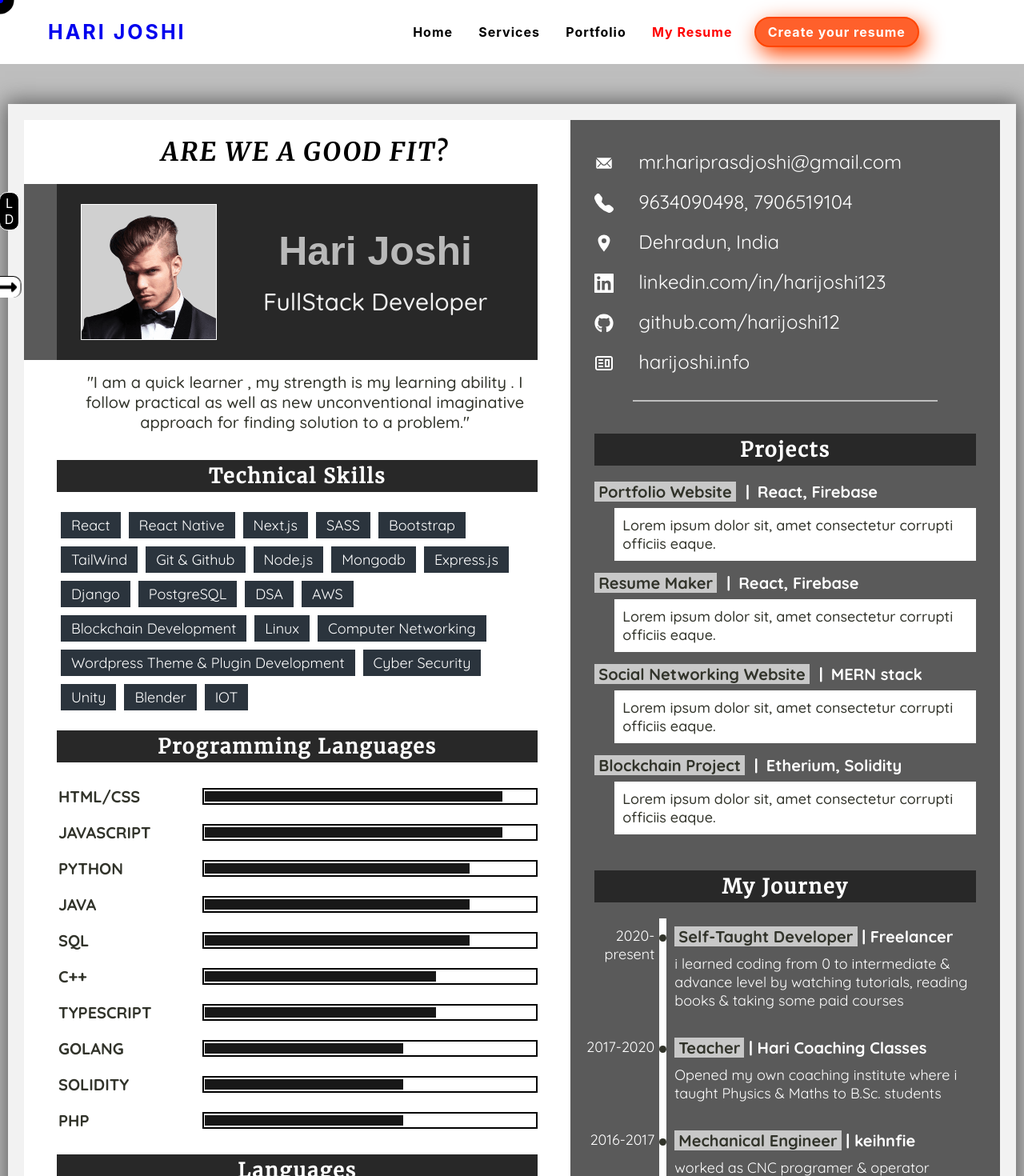
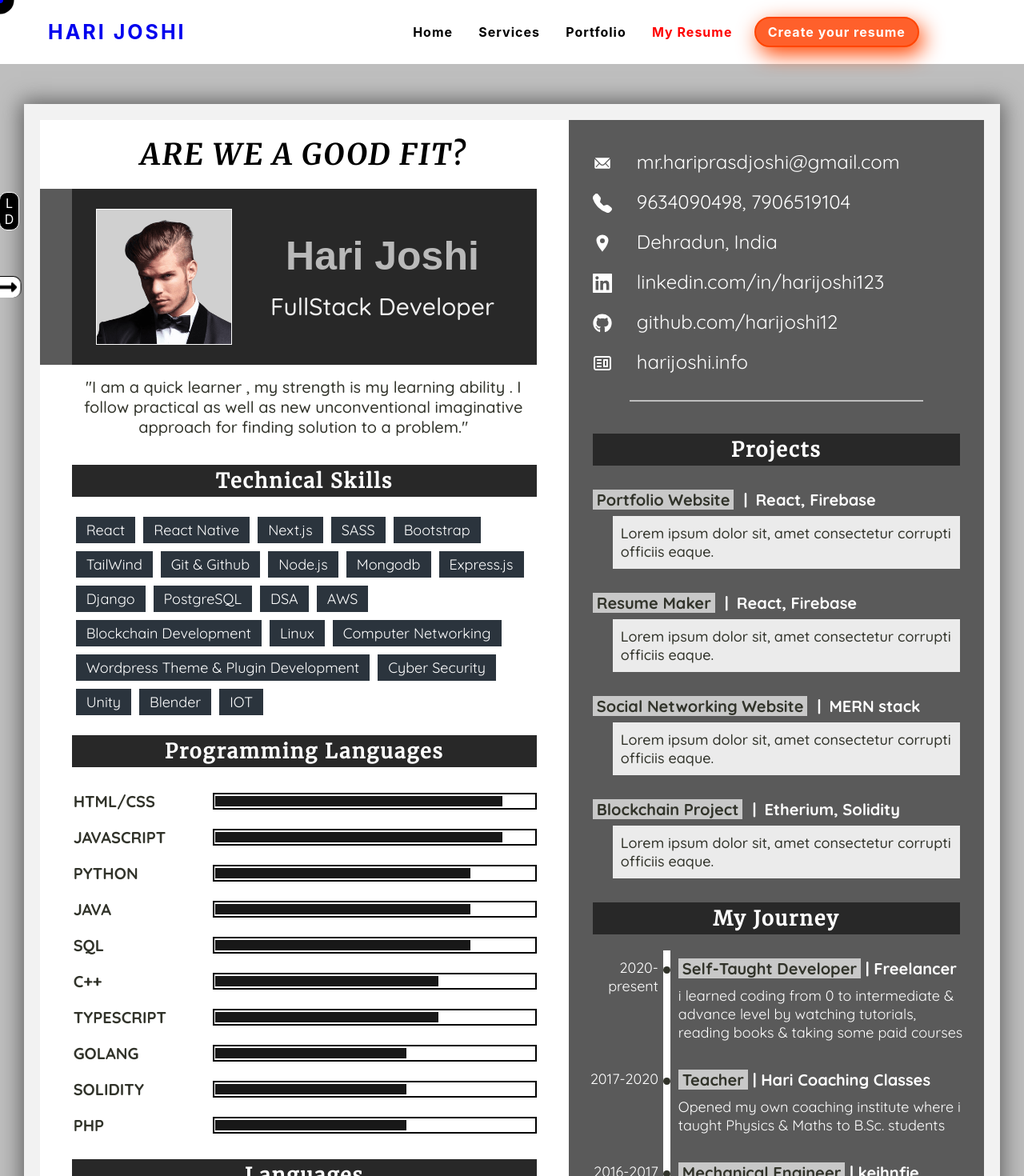
Before and after one commit to harijoshi12/my-portfolio, a React (Create React App) app: page /my-resume in a window 1280 px wide. Shown: the top 1470 px of the page at 80% size. Built offline with nearby package versions, Linux system fonts and the light colour scheme.

Commit message:
resume structure complete

```diff
--- a/package.json
+++ b/package.json
@@ -6,6 +6,8 @@
     "@testing-library/jest-dom": "^5.16.4",
     "@testing-library/react": "^13.3.0",
     "@testing-library/user-event": "^13.5.0",
+    "html2canvas": "^1.4.1",
+    "jspdf": "^2.5.1",
     "react": "^18.1.0",
     "react-dom": "^18.1.0",
     "react-icons": "^4.4.0",
--- a/src/pages/myResume/MyResumePage.js
+++ b/src/pages/myResume/MyResumePage.js
@@ -8,7 +8,7 @@ import { PersonalInfo, ContactDetail, TechnicalSkill, ProgLang, Lang, ProjectIte
 function MyResumePage() {
   return (
     <section id={styles.myResumePage}>
-      <div className={styles.secWrapper}>
+      <div className={styles.resumeWrapper}>
         <div className={styles.myResume}>
           {/* left section */}
           <div className={styles.left}>
--- a/src/pages/myResume/MyResumePage.module.css
+++ b/src/pages/myResume/MyResumePage.module.css
@@ -1,7 +1,7 @@
-#myResumePage .secWrapper {
+#myResumePage .resumeWrapper {
   max-width: 1400px;
   width: 100%;
-  padding: 30px 0;
+  padding: 30px;
 }
 
 #myResumePage .secTitle {
@@ -52,8 +52,10 @@
   background-color: #f2f2f2;
   -webkit-box-shadow: 0px 0px 25px 4px #646464;
           box-shadow: 0px 0px 25px 4px #646464;
-  width: 1260px;
-  height: 1782px;
+  max-height: -webkit-fit-content;
+  max-height: -moz-fit-content;
+  max-height: fit-content;
+  width: 100%;
 }
 
 #myResumePage .myResume .left {
@@ -71,8 +73,8 @@
 }
 
 #myResumePage .myResume .left .personalInfo .resumeTitle {
-  font-size: 2rem;
-  margin-left: 60px;
+  font-size: 2.3rem;
+  margin-left: 6%;
   color: black;
   text-align: center;
   text-transform: uppercase;
@@ -156,7 +158,7 @@
 #myResumePage .myResume .left .personalInfo .tagline {
   padding: 15px 0;
   font-size: 20px;
-  margin-left: 60px;
+  margin-left: 6%;
   font-weight: 500;
   color: #31332a;
   text-align: center;
@@ -314,8 +316,12 @@
   margin-top: 20px;
 }
 
+#myResumePage .myResume .right .projects .projectItem:last-child {
+  margin-bottom: 0;
+}
+
 #myResumePage .myResume .right .projects .projectItem {
-  margin-bottom: 15px;
+  margin: 30px 0;
   font-family: "Quicksand", sans-serif;
 }
 
@@ -343,7 +349,7 @@
 
 #myResumePage .myResume .right .projects .projectItem .desc {
   color: #31332a;
-  background-color: white;
+  background-color: #ebebeb;
   font-size: 18px;
   font-weight: 500;
   padding: 10px;
@@ -364,11 +370,13 @@
 }
 
 #myResumePage .myResume .right .myJourney .myJourneyItem {
+  margin-right: -10px;
   position: relative;
   width: 83%;
   border-left: 9px solid white;
   color: white;
   padding: 10px;
+  padding-right: 0;
   padding-bottom: 25px;
   font-family: "Quicksand", sans-serif;
 }
@@ -424,4 +432,31 @@
   font-size: 20px;
   margin: 5px;
 }
+
+@media only screen and (min-width: 1300px) and (max-width: 1600px) {
+  #myResumePage .myResume {
+    width: 1260px;
+    height: 1782px;
+    max-height: 1782px;
+    min-height: 1782px;
+  }
+}
+
+@media only screen and (max-width: 1100px) {
+  #myResumePage .resumeWrapper {
+    padding: 20px;
+  }
+  #myResumePage .myResume .left .personalInfo .resumeTitle {
+    font-size: 2rem;
+  }
+  #myResumePage .myResume .left .personalInfo .imgboxOuter .imgboxInner .myinfo .myName {
+    font-size: 40px;
+  }
+  #myResumePage .myResume .left .personalInfo .imgboxOuter .imgboxInner .myinfo .profession {
+    font-size: 22px;
+  }
+  #myResumePage .myResume .right .contactDetails {
+    font-size: 20px;
+  }
+}
 /*# sourceMappingURL=MyResumePage.module.css.map */
```
Also changed, not shown: src/pages/myResume/MyResumePage.module.scss (+71 -18 lines), 2 other files (tests, documents, lock files or other folders).
